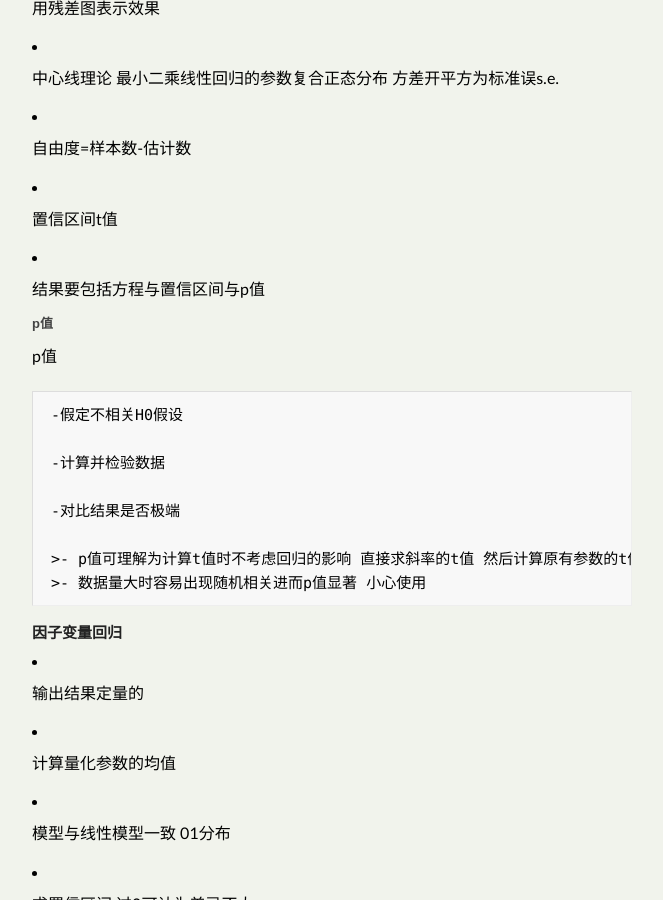
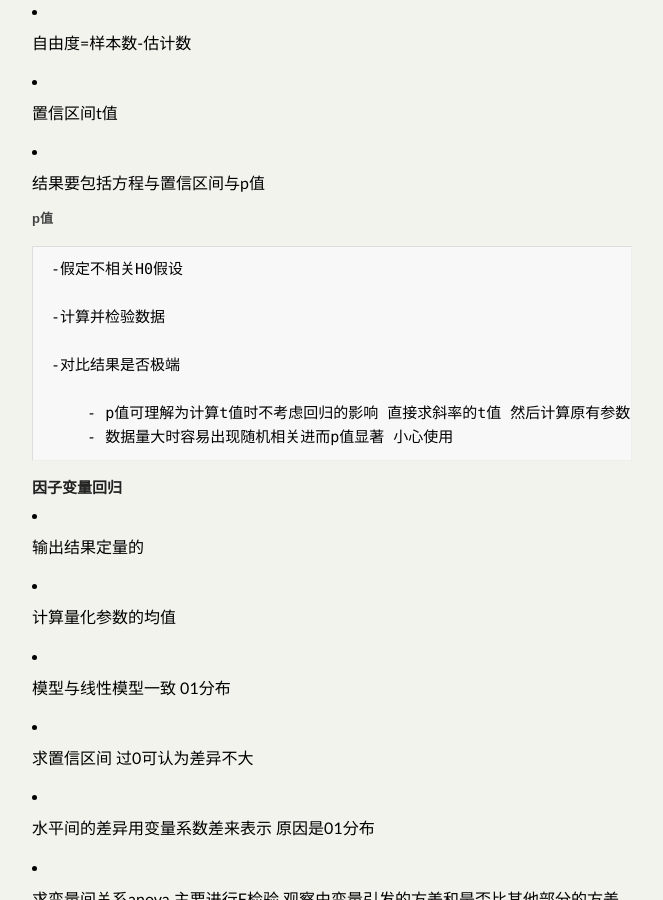
Before and after one commit to yufree/blogcn, a Jekyll site: the page built from _posts/2013-08-21-da-coursera.md, in a window 1280 px wide and 900 px high, scrolled down 5254 px. Shown: the whole window, without its empty margins (308-971 px from the left). Built offline with Jekyll 4.4.1, drawn with Linux system fonts in a browser that asks for light colours; some web fonts are replaced; comment, search, counter and statistics services are not loaded; some of the changed text lies outside the part shown.

Commit message:
统一格式

```diff
--- a/_posts/2013-08-21-da-coursera.md
+++ b/_posts/2013-08-21-da-coursera.md
@@ -33,15 +33,11 @@
 - 引用来源
 - 网络数据注明数据来源URL与获取时间
 
-> www.data.gov 政府
-
-> http://www.gapminder.org/ 健康 卫生
-
-> http://www.infochimps.com/marketplace 商业数据 收费 免费都有
-
-> http://www.kaggle.com/ 数据科学网站可挑战
-
-> API
+    - www.data.gov 政府
+    - http://www.gapminder.org/ 健康 卫生
+    - http://www.infochimps.com/marketplace 商业数据 收费 免费都有
+    - http://www.kaggle.com/ 数据科学网站可挑战
+    - API
 
 ## 整理数据
 
@@ -145,7 +141,7 @@
 - 不要使用3D图 不直观
 - 绘图步骤
 
-> 粗图-精细化-存储-展示
+    - 粗图-精细化-存储-展示
 
 ## 分层聚类
 
@@ -219,16 +215,14 @@
 
 ### p值
 
-p值
-
     -假定不相关H0假设
 
     -计算并检验数据
 
     -对比结果是否极端
 
-    >- p值可理解为计算t值时不考虑回归的影响 直接求斜率的t值 然后计算原有参数的t值 这个t值在H0中出现的概率值就是p值
-    >- 数据量大时容易出现随机相关进而p值显著 小心使用
+        - p值可理解为计算t值时不考虑回归的影响 直接求斜率的t值 然后计算原有参数的t值 这个t值在H0中出现的概率值就是p值
+        - 数据量大时容易出现随机相关进而p值显著 小心使用
 
 ## 因子变量回归
 
@@ -252,7 +246,7 @@
 
 - 考虑交互作用影响
 
-> 真实多元回归分析
+    - 真实多元回归分析
 
 - 混杂变量 与输入输出值都相关
 
@@ -285,11 +279,11 @@
     - 相对风险RR表示不同条件相同结果的概率比值
     - RR与OR在可能性很小的情况下一致 定义不同
 
--线性回归与逻辑回归目的值一个是可能性 一个是log odds 取值更广 限制小
+- 线性回归与逻辑回归目的值一个是可能性 一个是log odds 取值更广 限制小
 
--置信区间考虑过1与否
+- 置信区间考虑过1与否
 
--Simpson's paradox 相关不解释因果 存在混杂变量
+- Simpson's paradox 相关不解释因果 存在混杂变量
 
 ## 计数式输出回归
 
@@ -393,6 +387,7 @@
 
     - 预测
     - 计算RMSE
+
 ## 决策树
 
 - 迭代分割变量
@@ -413,6 +408,7 @@
     - 把数据按照该变量节点分为两组
     - 在每一个组中寻找最好的分离变量
     - 迭代直到过程结束
+
 ## 平滑
 
 - 解决非线性问题 存在过拟合 不易解释
```
Also changed, not shown: other parts of _posts/2013-08-21-da-coursera.md (+6 -6 lines).
